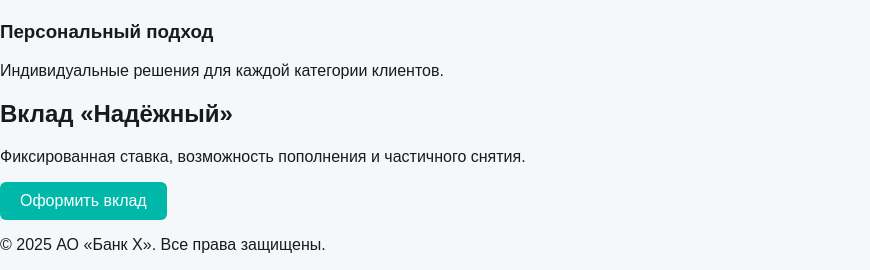
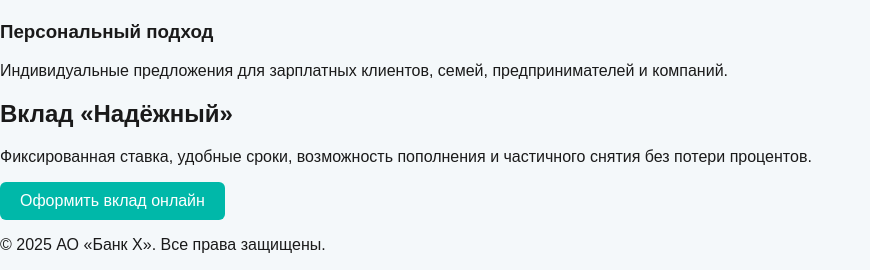
Before and after one commit to k87938433-sudo/bank, a PHP site: page / in a window 1280 px wide. Shown: the part 1707-1977 px from the top of the page, without its empty margins (0-870 px from the left). Run offline with PHP 8.4, Linux system fonts and the light colour scheme.

Commit message:
Update index.php

```diff
--- a/index.php
+++ b/index.php
@@ -23,19 +23,19 @@
 
     <div class="controls">
         <button id="visually-impaired-btn">👁 Версия для слабовидящих</button>
-        <button id="darkmode-btn">🌙</button>
+        <button id="darkmode-btn" title="Тёмная тема">🌙</button>
     </div>
 </header>
 
 <section class="hero">
     <div class="hero-text">
         <h1>Банк Х — надёжный партнёр в финансовом мире</h1>
-        <p>Современные банковские решения для частных клиентов и бизнеса.</p>
+        <p>Современные банковские решения для частных клиентов и бизнеса: вклады, кредиты, карты и дистанционное обслуживание.</p>
         <a class="btn-primary" href="products.html">Посмотреть продукты</a>
     </div>
 
     <div class="hero-img">
-        <img src="img/hero-bank.svg" alt="Банковские услуги">
+        <img src="img/hero-bank.svg" alt="Современные банковские услуги">
     </div>
 </section>
 
@@ -46,27 +46,27 @@
         <div class="benefit-card">
             <img src="img/icon-safe.svg" alt="">
             <h3>Надёжность</h3>
-            <p>Защита вкладов и безопасные технологии обработки данных.</p>
+            <p>Система защиты вкладов, строгие стандарты безопасности и устойчивость к киберугрозам.</p>
         </div>
 
         <div class="benefit-card">
             <img src="img/icon-online.svg" alt="">
             <h3>Онлайн-сервисы 24/7</h3>
-            <p>Интернет-банк и мобильное приложение доступны всегда.</p>
+            <p>Интернет-банк и мобильное приложение позволяют управлять деньгами в любое время.</p>
         </div>
 
         <div class="benefit-card">
             <img src="img/icon-personal.svg" alt="">
             <h3>Персональный подход</h3>
-            <p>Индивидуальные решения для каждой категории клиентов.</p>
+            <p>Индивидуальные предложения для зарплатных клиентов, семей, предпринимателей и компаний.</p>
         </div>
     </div>
 </section>
 
 <section class="product-highlight">
     <h2>Вклад «Надёжный»</h2>
-    <p>Фиксированная ставка, возможность пополнения и частичного снятия.</p>
-    <a href="deposit.html" class="btn-secondary">Оформить вклад</a>
+    <p>Фиксированная ставка, удобные сроки, возможность пополнения и частичного снятия без потери процентов.</p>
+    <a href="deposit.html" class="btn-secondary">Оформить вклад онлайн</a>
 </section>
 
 <footer class="footer">
```
